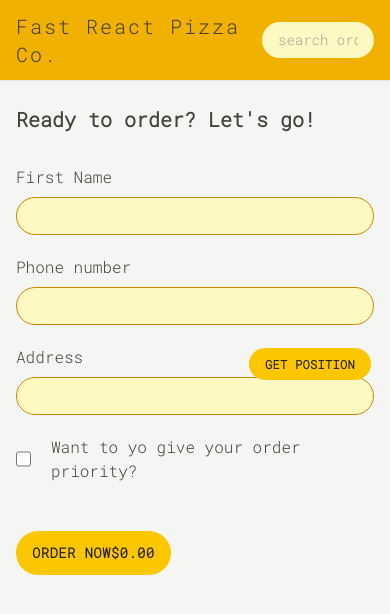
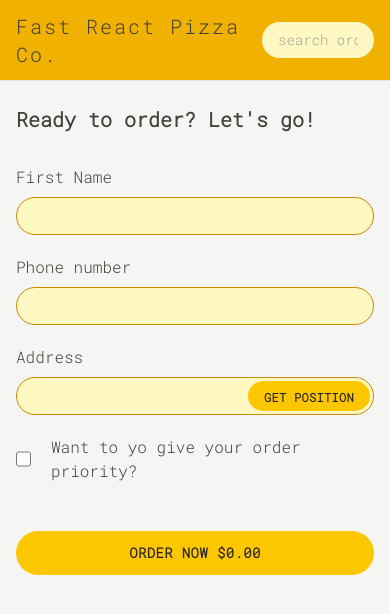
Before and after one commit to mdxramos64136/fast-react-pizza, a React (Vite) app: page /order/new in a window 390 px wide. Shown: the top 614 px of the page. Built offline with nearby package versions, Linux system fonts and the light colour scheme.

Commit message:
Update responsiveness of  the Order button in the CreateOrder component

```diff
--- a/src/features/order/CreateOrder.jsx
+++ b/src/features/order/CreateOrder.jsx
@@ -76,24 +76,25 @@ function CreateOrder() {
           )}
         </div>
 
-        <div className="relative mb-5 flex flex-col gap-2 sm:flex-row sm:items-center">
+        {/* <div className="relative mb-5 flex flex-col gap-2 sm:flex-row sm:items-center"> */}
+        <div className="mb-5 flex flex-col gap-2 sm:flex-row sm:items-center">
           <label className="sm:basis-40">Address</label>
-          <div className="grow">
+          <div className="relative grow">
             <input
               disabled={isLoadingAddress}
               defaultValue={address}
               type="text"
               name="address"
               required
-              className="input w-full"
+              className="input w-full pr-28"
             />
             {addressStatus === "error" && (
               <p className="mt-2 rounded-md bg-red-100 p-2 text-xs font-bold text-red-600">
                 {errorAddress}
               </p>
             )}
-          </div>
-          <span className="absolute top-[3px] right-[3px] z-50 md:top-[5px] md:right-[5px]">
+            {/* <span className="absolute top-[3px] right-[3px] z-50 md:top-[5px] md:right-[5px]"> */}
+            <span className="absolute inset-y-1 right-1 flex items-stretch">
               <Button
                 disabled={isLoadingAddress}
                 type={"small"}
@@ -105,6 +106,7 @@ function CreateOrder() {
                 Get Position
               </Button>
             </span>
+          </div>
         </div>
 
         <div className="mb-12 flex items-center gap-5">
@@ -121,7 +123,7 @@ function CreateOrder() {
           </label>
         </div>
 
-        <div>
+        <div className="flex sm:justify-end">
           <input type="hidden" name="cart" value={JSON.stringify(cart)} />
           <input
             type="hidden"
@@ -132,8 +134,8 @@ function CreateOrder() {
                 : " "
             }
           />
-          <Button disabled={isSubmiting} type="primary">
-            {isSubmiting ? "Placing Order..." : "Order now"}
+          <Button disabled={isSubmiting} type="order">
+            {isSubmiting ? "Placing Order..." : "Order now "}
             {formatCurrency(totalPrice)}
           </Button>
         </div>
--- a/src/ui/Button.jsx
+++ b/src/ui/Button.jsx
@@ -12,6 +12,7 @@ function Button({ children, disabled, to, type, onClick }) {
 
   const styles = {
     primary: base + " md:px-6 md:py-4 py-3 px-4",
+    order: base + " md:px-6 md:py-4 py-3 px-4 w-full sm:w-auto",
     small: base + " px-4 py-2 md:px-5 md:py-2.5 text-xs",
     secondary: ` text-sm border-2 border-ambar-200 uppercase font-semibold
              text-red-400 inline-block tracking-wide
```
Lines whose indentation alone changed are shown as unchanged.
